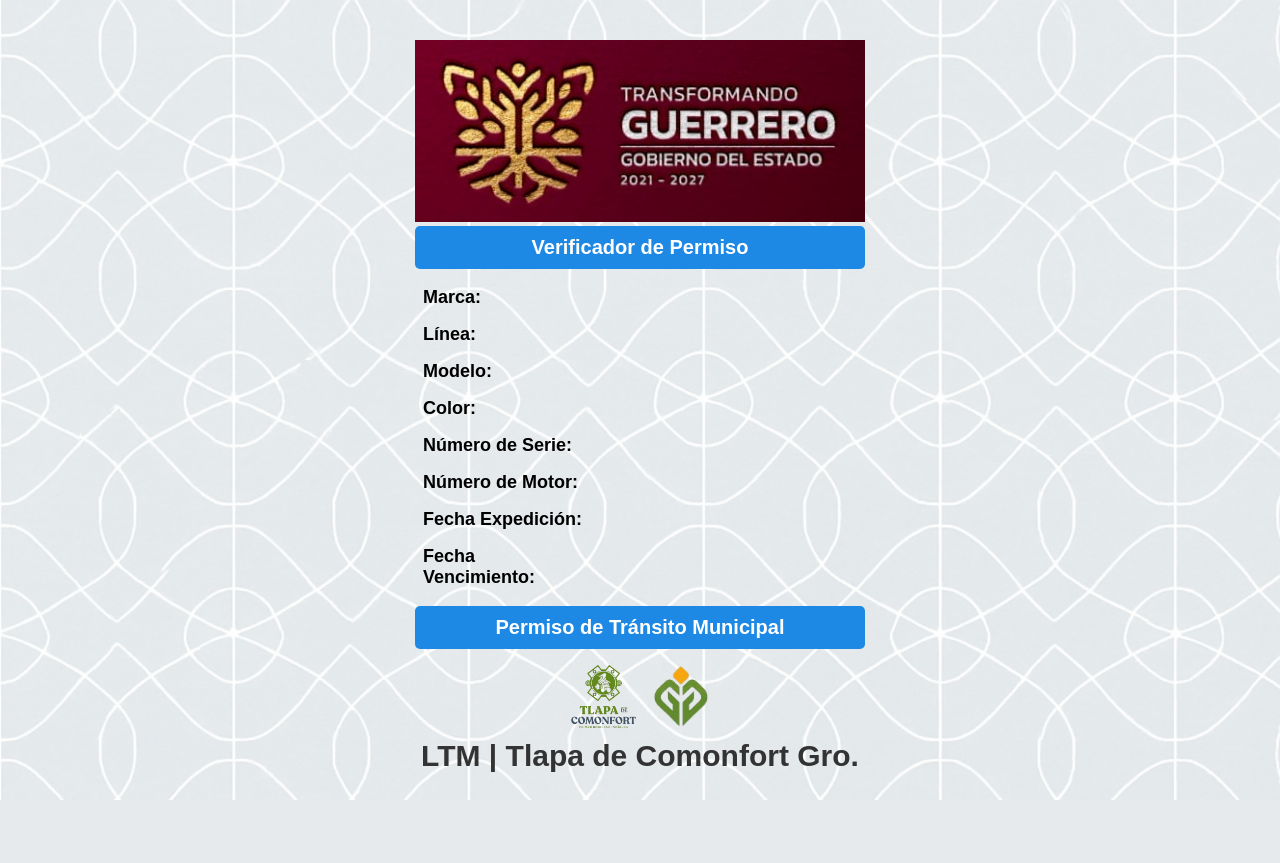
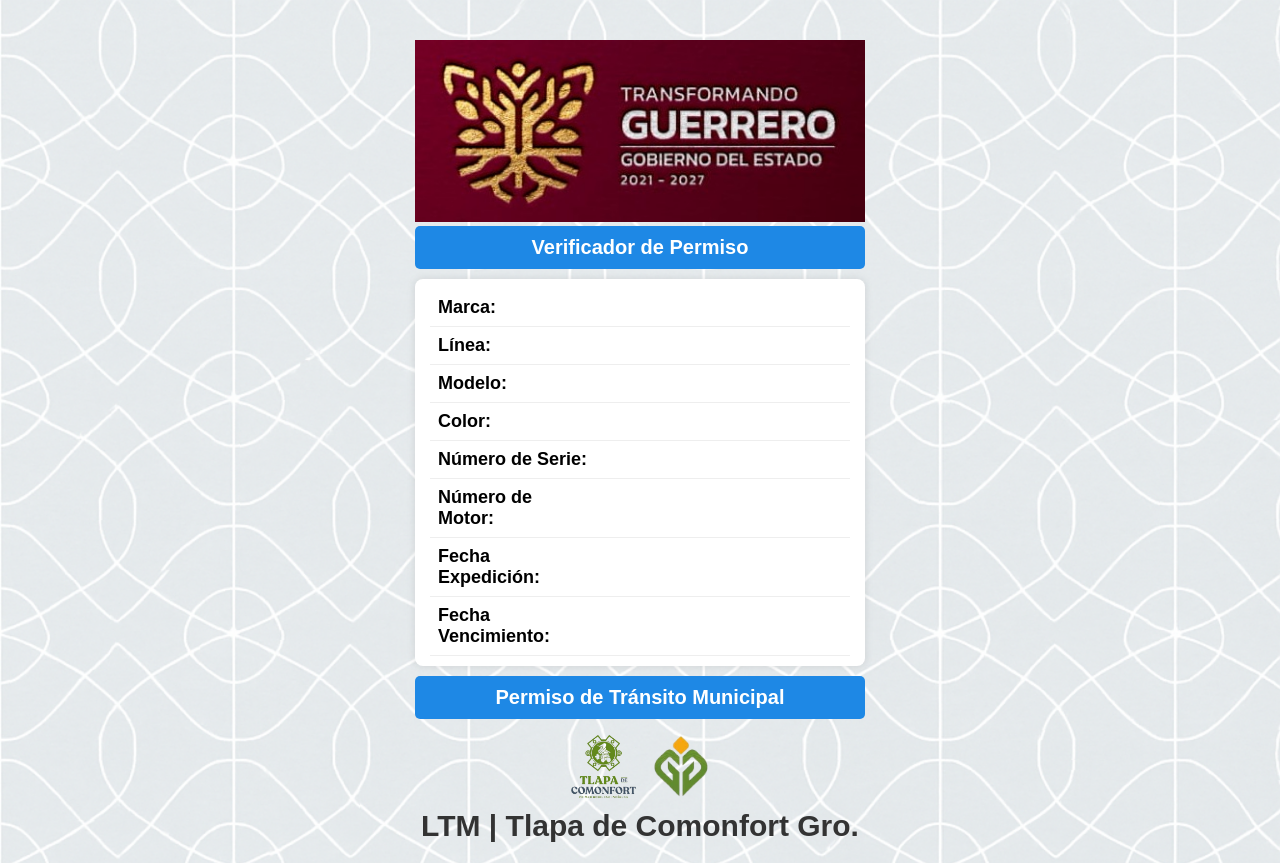
Before and after one commit to Gsr1989/Guerrero, a Flask app: template templates/verificador_guerrero.html in a window 1280 px wide. Before the commit the page ends 800 px from the top, so only its background shows below. Run offline with Flask 3, Linux system fonts and the light colour scheme; the template is opened without the code that fills it, so the values that code supplies are empty.

Commit message:
Update verificador_guerrero.html

```diff
--- a/templates/verificador_guerrero.html
+++ b/templates/verificador_guerrero.html
@@ -34,16 +34,22 @@
             font-weight: bold;
             border-radius: 5px;
         }
+        .white-box {
+            background: white;
+            padding: 10px 15px;
+            margin-top: 10px;
+            border-radius: 8px;
+            box-shadow: 0px 0px 8px rgba(0,0,0,0.1);
+        }
         table {
             width: 100%;
-            margin-top: 10px;
             font-size: 18px;
             border-collapse: collapse;
-            background: transparent;
         }
         td {
             padding: 8px;
             text-align: left;
+            border-bottom: 1px solid #eee;
         }
         td:first-child {
             font-weight: bold;
@@ -86,6 +92,7 @@
 
         <div class="section-title">Verificador de Permiso</div>
 
+        <div class="white-box">
             <table>
                 <tr><td>Marca:</td><td>{{ permiso.marca }}</td></tr>
                 <tr><td>Línea:</td><td>{{ permiso.linea }}</td></tr>
@@ -96,6 +103,7 @@
                 <tr><td>Fecha Expedición:</td><td>{{ permiso.fecha_expedicion }}</td></tr>
                 <tr><td>Fecha Vencimiento:</td><td>{{ permiso.fecha_vencimiento }}</td></tr>
             </table>
+        </div>
 
         <div class="footer-button">Permiso de Tránsito Municipal</div>
 
```
Lines whose indentation alone changed are shown as unchanged.
